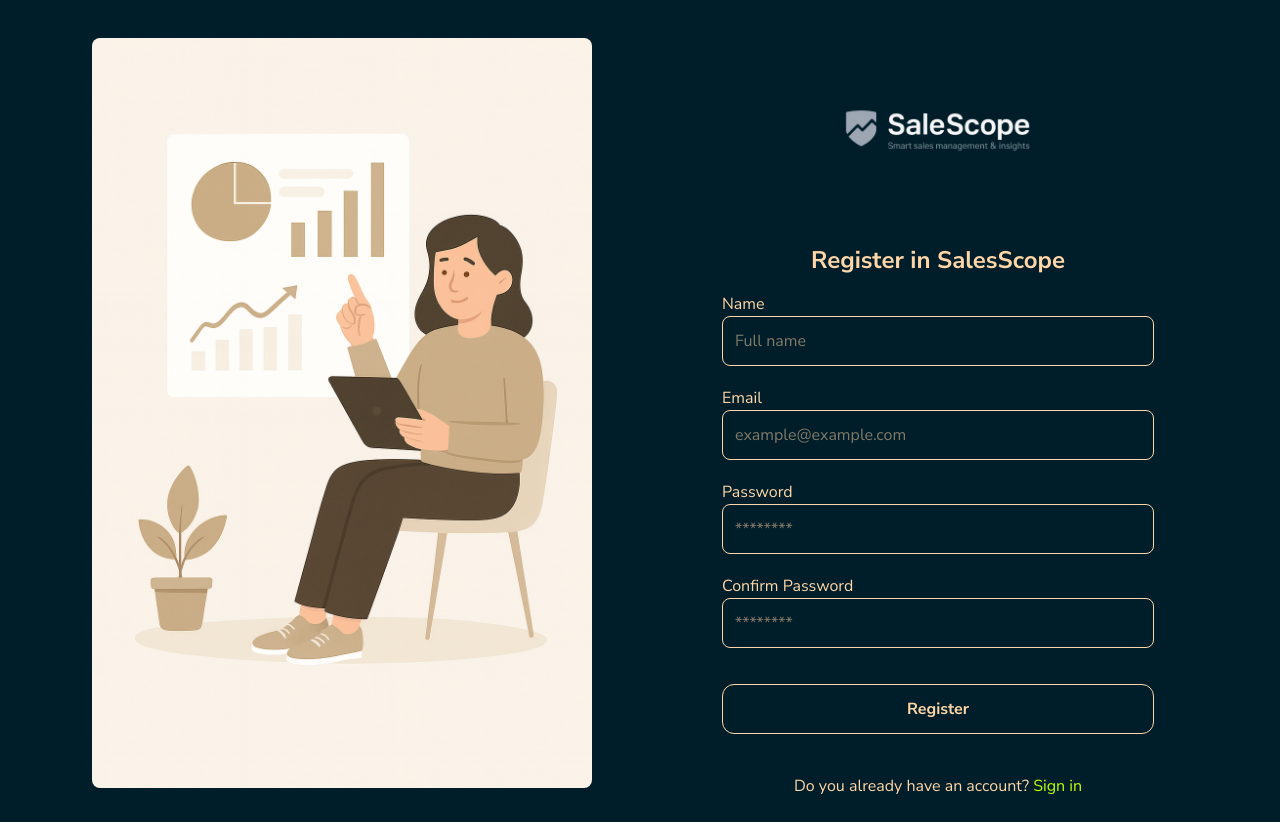
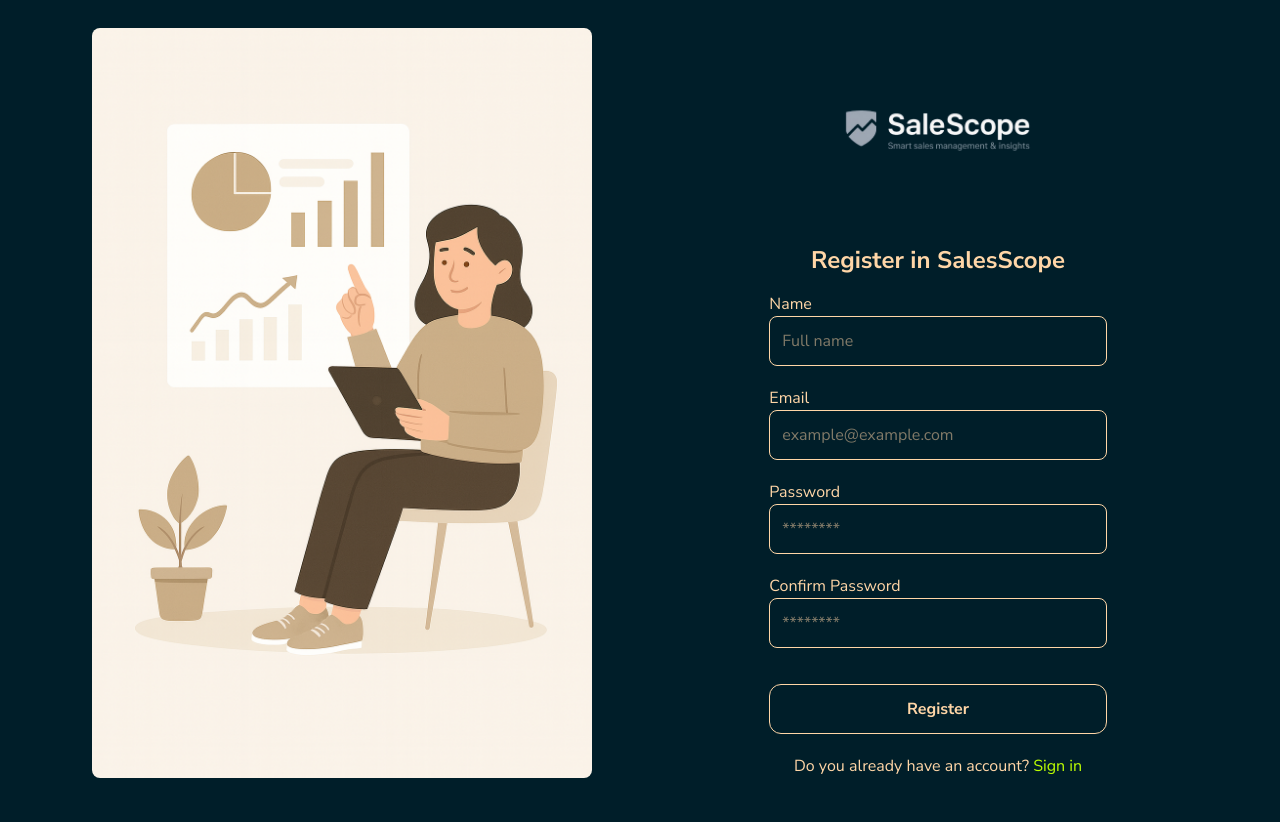
Before and after one commit to IntegrativeProject/SalesScope-Frontend, a Next.js app: page /register in a window 1280 px wide. Built offline with nearby package versions, Linux system fonts and the light colour scheme.

Commit message:
animation added in login and register

```diff
--- a/src/components/ui/loginUI/LoginPage.tsx
+++ b/src/components/ui/loginUI/LoginPage.tsx
@@ -1,64 +1,104 @@
+"use client";
+
 import Link from "next/link";
 import Image from "next/image";
 import Button from "../Button";
+import { motion } from "framer-motion";
+
+const container = {
+  hidden: { opacity: 0 },
+  show: {
+    opacity: 1,
+    transition: {
+      staggerChildren: 0.12,
+    },
+  },
+};
+
+const item = {
+  hidden: { opacity: 0, y: 15 },
+  show: { opacity: 1, y: 0 },
+};
 
 export default function LoginPage() {
   return (
-    <div className="flex justify-center ">
-      <div className="grid grid-cols-2 w-300 h-screen ">
-        <div className="flex items-center justify-center  ">
-          <form className="max-w-md mx-auto p-2  flex justify-center flex-col">
+    <div className="flex justify-center">
+      <div className="grid grid-cols-2 w-300 h-screen">
+        <div className="flex items-center justify-center">
+          <motion.form
+            variants={container}
+            initial="hidden"
+            animate="show"
+            className="max-w-md mx-auto p-2 flex justify-center flex-col"
+          >
+            <motion.div variants={item}>
               <Image
                 src="/img/Logo.png"
                 alt="Logo"
                 width={350}
                 height={250}
-              className=" flex items-center mx-auto"
+                className="flex items-center mx-auto"
               />
-            <p className="font-semibold p-4 mb-8">
+            </motion.div>
+
+            <motion.p variants={item} className="font-semibold p-4 mb-8">
               Its your day. You shape it. Sign in to start managing your sales.
-            </p>
+            </motion.p>
 
             <div className="mb-4 space-y-6">
+              <motion.div variants={item}>
                 <label id="email">Email</label>
                 <input
                   type="text"
                   placeholder="example@example.com"
-                className="w-full p-3 border rounded-lg focus:outline-none focus:ring-2 focus:ring-secundary "
+                  className="w-full p-3 border rounded-lg focus:outline-none focus:ring-2 focus:ring-secundary"
                 />
+              </motion.div>
 
+              <motion.div variants={item}>
                 <label id="password">Password</label>
                 <input
                   type="password"
                   placeholder="********"
-                className="w-full p-3 border rounded-lg focus:outline-none focus:ring-2 focus:secundary "
+                  className="w-full p-3 border rounded-lg focus:outline-none focus:ring-2 focus:secundary"
                 />
+              </motion.div>
 
-              <Button className="bg-base-100 w-full border p-3 rounded-xl cursor-pointer hover:bg-base-200  font-bold mt-4 transform-border hover:scale-95">
+              <motion.div variants={item}>
+                <motion.div
+                  whileHover={{ scale: 1.03 }}
+                  whileTap={{ scale: 0.96 }}
+                >
+                  <Button className="bg-base-100 w-full border p-3 rounded-xl cursor-pointer hover:bg-base-200 font-bold mt-4 transform-border hover:scale-95">
                     Sign-in
                   </Button>
+                </motion.div>
+              </motion.div>
 
-              <p className="text-center text-sm mt-5">
+              <motion.p variants={item} className="text-center text-sm mt-5">
                 Don’t you have an account?{" "}
-                <Link
-                  href="/register"
-                  className=" hover:underline text-primary"
-                >
+                <Link href="/register" className="hover:underline text-primary">
                   Sign up
                 </Link>
-              </p>
+              </motion.p>
             </div>
-          </form>
+          </motion.form>
         </div>
 
-        <div className=" flex items-center justify-center rounded-lg ">
+        <div className="flex items-center justify-center rounded-lg">
+          <motion.div
+            initial={{ opacity: 0, scale: 0.95 }}
+            animate={{ opacity: 1, scale: 1 }}
+            transition={{ duration: 0.8, ease: "easeOut", delay: 0.15 }}
+          >
             <Image
               src="/img/login.png"
               alt="Login illustration"
               width={500}
               height={700}
-            className="object-cover rounded-lg "
+              className="object-cover rounded-lg"
             />
+          </motion.div>
         </div>
       </div>
     </div>
--- a/src/components/ui/registerUI/RegisterPage.tsx
+++ b/src/components/ui/registerUI/RegisterPage.tsx
@@ -1,22 +1,52 @@
+"use client";
+
 import Link from "next/link";
 import Image from "next/image";
+import { motion } from "framer-motion";
+
+const container = {
+  hidden: { opacity: 0 },
+  show: {
+    opacity: 1,
+    transition: {
+      staggerChildren: 0.12,
+    },
+  },
+};
+
+const item = {
+  hidden: { opacity: 0, y: 15 },
+  show: { opacity: 1, y: 0 },
+};
 
 export default function RegisterPage() {
   return (
     <div className="flex justify-center">
       <div className="grid grid-cols-2 p-1 w-300 h-screen">
-        <div className=" flex items-center justify-center">
+        <div className="flex items-center justify-center">
+          <motion.div
+            initial={{ opacity: 0, scale: 0.95 }}
+            animate={{ opacity: 1, scale: 1 }}
+            transition={{ duration: 0.8, ease: "easeOut" }}
+          >
             <Image
               src="/img/register.png"
               alt="Login illustration"
               width={500}
               height={700}
-            className="object-cover rounded-lg "
+              className="object-cover rounded-lg"
             />
+          </motion.div>
         </div>
 
-        <div className=" flex items-center justify-center rounded-md ">
-          <form className="max-w-md mx-auto mt-5 p-2 flex justify-center flex-col ">
+        <div className="flex items-center justify-center rounded-md">
+          <motion.form
+            variants={container}
+            initial="hidden"
+            animate="show"
+            className="max-w-md mx-auto mt-5 p-2 flex justify-center flex-col"
+          >
+            <motion.div variants={item}>
               <Image
                 src="/img/Logo.png"
                 width={300}
@@ -24,49 +54,70 @@ export default function RegisterPage() {
                 alt="SaleScope Logo"
                 className="mb-3 flex items-center mx-auto"
               />
-            <h2 className="text-2xl font-bold mb-4 text-center ">
+            </motion.div>
+
+            <motion.h2
+              variants={item}
+              className="text-2xl font-bold mb-4 text-center"
+            >
               Register in SalesScope
-            </h2>
+            </motion.h2>
 
             <div className="mb-4 space-y-5">
+              <motion.div variants={item}>
                 <label id="name"> Name</label>
                 <input
                   type="text"
                   placeholder="Full name"
-                className="w-full p-3 border rounded-lg  focus:outline-none focus:ring-2 focus:ring-[#4880FF]"
+                  className="w-full p-3 border rounded-lg focus:outline-none focus:ring-2 focus:ring-[#4880FF]"
                 />
+              </motion.div>
+
+              <motion.div variants={item}>
                 <label id="email"> Email</label>
                 <input
                   type="text"
                   placeholder="example@example.com"
                   className="w-full p-3 border rounded-lg focus:outline-none focus:ring-2 focus:secundary"
                 />
+              </motion.div>
 
+              <motion.div variants={item}>
                 <label id="password">Password</label>
                 <input
                   type="password"
                   placeholder="********"
                   className="w-full p-3 border rounded-lg focus:outline-none focus:ring-2 focus:secundary"
                 />
+              </motion.div>
+
+              <motion.div variants={item}>
                 <label id="confirm-password">Confirm Password</label>
                 <input
                   type="password"
                   placeholder="********"
-                className="w-full p-3 border rounded-lg  focus:outline-none focus:ring-2 focus:ring-secundary"
+                  className="w-full p-3 border rounded-lg focus:outline-none focus:ring-2 focus:ring-secundary"
                 />
+              </motion.div>
 
-              <button className="bg-base-100 w-full border p-3 rounded-xl cursor-pointer hover:bg-base-200  font-bold mt-4 transform-border hover:scale-95">
+              <motion.div variants={item}>
+                <motion.button
+                  whileHover={{ scale: 1.03 }}
+                  whileTap={{ scale: 0.96 }}
+                  className="bg-base-100 w-full border p-3 rounded-xl cursor-pointer hover:bg-base-200 font-bold mt-4 transform-border hover:scale-95"
+                >
                   Register
-              </button>
+                </motion.button>
+              </motion.div>
 
-              <p className="text-center mt-5">
+              <motion.p variants={item} className="text-center mt-5">
                 Do you already have an account?{" "}
                 <Link href="/login" className="text-primary hover:underline">
                   Sign in
                 </Link>
-              </p>
+              </motion.p>
             </div>
-          </form>
+          </motion.form>
         </div>
       </div>
     </div>
```
Lines whose indentation alone changed are shown as unchanged.
